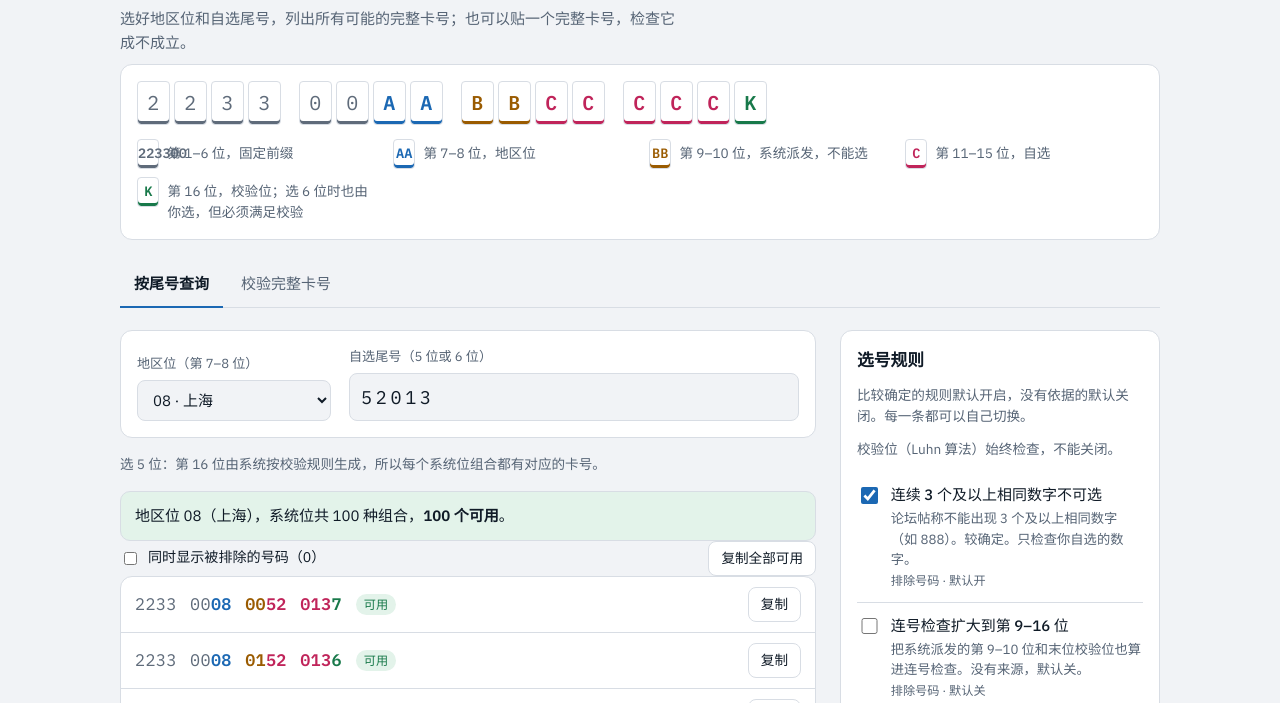
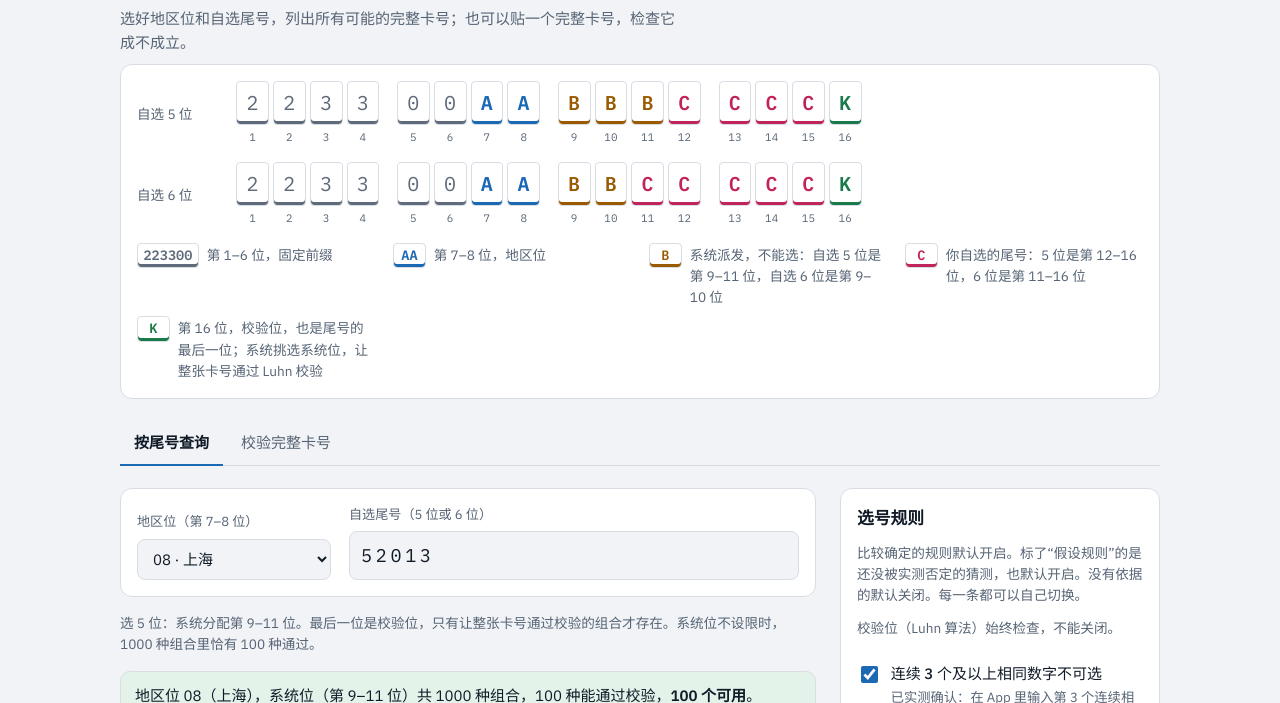
Before and after one commit to cooljz/2233-tails-numbers, a plain HTML site: page index.html in a window 1280 px wide. Shown: the part 97-800 px from the top of the page. Drawn offline with Linux system fonts and the light colour scheme.

Commit message:
Update rules for 5-digit tails and add observed-data notes
- 5-digit tails: the system now assigns digits 9-11; the tail includes the
  check digit, so candidates are the system digits that make the whole
  number pass the Luhn check
- Drop the "run check extends to digits 9-16" rule and the two rules the
  observed data contradicts
- Add the hypothesis rule "at most 5 of the same digit in the last 8 digits"
  (on by default, marked as unconfirmed)
- Redraw the card structure strip for 5- and 6-digit tails with position
  numbers
- README: structure table, rules table, and observed-data notes

Co-Authored-By: Claude Sonnet 5.5 <noreply@anthropic.com>
Claude-Session: https://claude.ai/code/session_01VZt6Lafr53zyMA3M3Nr8rj

```diff
--- a/index.html
+++ b/index.html
@@ -52,13 +52,20 @@ header{display:flex; flex-direction:column; gap:10px}
 h1{margin:0; font-size:1.9rem; line-height:1.2; font-weight:600; letter-spacing:-.01em; text-wrap:balance}
 .lede{margin:0; max-width:62ch; color:var(--muted)}
 
-.strip{background:var(--surface); border:1px solid var(--line); border-radius:12px; padding:16px; display:flex; flex-direction:column; gap:14px; min-width:0}
-.strip .num{font-size:1.25rem; gap:.9em}
-.strip .d{width:1.65em; height:2.2em; display:inline-grid; place-items:center; border:1px solid var(--line); border-radius:4px; box-shadow:inset 0 -3px 0 currentColor}
+.strip{--cell:2.05rem; background:var(--surface); border:1px solid var(--line); border-radius:12px; padding:16px; display:flex; flex-direction:column; gap:14px; min-width:0}
+.strip .num{font-size:1.25rem; gap:1.1rem}
+.strip .d{width:var(--cell); height:2.2em; display:inline-grid; place-items:center; border:1px solid var(--line); border-radius:4px; box-shadow:inset 0 -3px 0 currentColor}
 .strip .grp{gap:4px}
+.srows{display:flex; flex-direction:column; gap:14px; min-width:0}
+.srow{display:flex; flex-wrap:wrap; align-items:center; gap:6px 16px; min-width:0}
+.slabel{flex:none; width:5.2rem; font-size:.85rem; color:var(--muted)}
+.sdig{display:flex; flex-direction:column; gap:4px; overflow-x:auto; max-width:100%; padding-bottom:2px}
+.strip .idx{font-size:.68rem; color:var(--muted)}
+.idx .i{width:var(--cell); text-align:center}
 .legend{list-style:none; margin:0; padding:0; display:grid; grid-template-columns:repeat(auto-fit,minmax(210px,1fr)); gap:8px 18px; font-size:.85rem}
 .legend li{display:flex; gap:8px; align-items:baseline; min-width:0}
 .legend b{font-family:var(--font-num); font-weight:600; flex:none}
+.strip .legend .d{width:auto; min-width:var(--cell); padding:0 .4em; height:1.9em; font-size:.85rem}
 .legend span{color:var(--muted)}
 
 .num{font-family:var(--font-num); display:flex; flex-wrap:nowrap; gap:.8em; font-size:1.05rem; letter-spacing:.02em}
@@ -119,8 +126,11 @@ input.short{width:5.2em; text-align:center; letter-spacing:.1em}
   .row{grid-template-columns:minmax(0,1fr) auto}
   .row .meta{grid-column:1 / -1; order:3}
   .num{gap:.55em; font-size:.98rem}
-  .strip .num{font-size:.9rem; gap:.5em}
-  .strip .d{width:1.5em}
+  .strip{--cell:1rem}
+  .strip .num{font-size:.85rem; gap:.4rem}
+  .strip .idx{font-size:.6rem}
+  .strip .grp{gap:2px}
+  .slabel{width:100%}
 }
 
 .checks{list-style:none; margin:0; padding:0; background:var(--surface); border:1px solid var(--line); border-radius:12px}
@@ -157,13 +167,13 @@ input.short{width:5.2em; text-align:center; letter-spacing:.1em}
     <h1>2233 尾号工具</h1>
     <p class="lede">选好地区位和自选尾号，列出所有可能的完整卡号；也可以贴一个完整卡号，检查它成不成立。</p>
     <div class="strip">
-      <div class="num" id="strip" aria-label="卡号结构示意"></div>
+      <div class="srows" id="strip" aria-label="卡号结构示意"></div>
       <ul class="legend">
         <li><b class="d fixed">223300</b><span>第 1–6 位，固定前缀</span></li>
         <li><b class="d region">AA</b><span>第 7–8 位，地区位</span></li>
-        <li><b class="d sys">BB</b><span>第 9–10 位，系统派发，不能选</span></li>
-        <li><b class="d chosen">C</b><span>第 11–15 位，自选</span></li>
-        <li><b class="d check">K</b><span>第 16 位，校验位；选 6 位时也由你选，但必须满足校验</span></li>
+        <li><b class="d sys">B</b><span>系统派发，不能选：自选 5 位是第 9–11 位，自选 6 位是第 9–10 位</span></li>
+        <li><b class="d chosen">C</b><span>你自选的尾号：5 位是第 12–16 位，6 位是第 11–16 位</span></li>
+        <li><b class="d check">K</b><span>第 16 位，校验位，也是尾号的最后一位；系统挑选系统位，让整张卡号通过 Luhn 校验</span></li>
       </ul>
     </div>
   </header>
@@ -208,24 +218,24 @@ input.short{width:5.2em; text-align:center; letter-spacing:.1em}
             </div>
           </div>
         </div>
-        <p class="hint">打开页面时填入的是示例卡号，改成你自己的即可。选 5 位时第 16 位由系统生成，选 6 位时第 16 位也算进连号检查。</p>
+        <p class="hint">打开页面时填入的是示例卡号，改成你自己的即可。选 5 位时系统分配第 9–11 位，选 6 位时系统分配第 9–10 位。</p>
         <div id="v-out"></div>
       </section>
     </div>
 
     <aside class="rules" aria-labelledby="rules-h">
       <h2 id="rules-h">选号规则</h2>
-      <p class="hint">比较确定的规则默认开启，没有依据的默认关闭。每一条都可以自己切换。</p>
+      <p class="hint">比较确定的规则默认开启。标了“假设规则”的是还没被实测否定的猜测，也默认开启。没有依据的默认关闭。每一条都可以自己切换。</p>
       <p class="hint">校验位（Luhn 算法）始终检查，不能关闭。</p>
       <ul id="rules-list"></ul>
       <div class="field">
-        <span class="lbl">系统位范围（第 9–10 位）</span>
+        <span class="lbl">系统位范围（第 9–10 位；自选 5 位时第 9–11 位）</span>
         <div class="range">
-          <input type="text" id="bb-from" class="mono short" inputmode="numeric" maxlength="2" value="00" aria-label="系统位起始">
+          <input type="text" id="bb-from" class="mono short" inputmode="numeric" maxlength="3" value="0" aria-label="系统位起始">
           <span>到</span>
-          <input type="text" id="bb-to" class="mono short" inputmode="numeric" maxlength="2" value="99" aria-label="系统位结束">
+          <input type="text" id="bb-to" class="mono short" inputmode="numeric" maxlength="3" placeholder="最大" aria-label="系统位结束">
         </div>
-        <span class="hint">卡号可能按批次发放，实际范围不确定，默认全部 00–99。</span>
+        <span class="hint">卡号可能按批次发放，实际范围不确定，默认不限制。</span>
       </div>
       <button type="button" class="btn" id="reset-rules">恢复默认规则</button>
     </aside>
@@ -258,10 +268,10 @@ const REGIONS = Object.fromEntries(REGION_LIST);
 const RULE_DEFS = [
   {id:'run3', on:true, kind:'block',
    title:'连续 3 个及以上相同数字不可选',
-   note:'论坛帖称不能出现 3 个及以上相同数字（如 888）。较确定。只检查你自选的数字。'},
-  {id:'edge', on:false, kind:'block',
-   title:'连号检查扩大到第 9–16 位',
-   note:'把系统派发的第 9–10 位和末位校验位也算进连号检查。没有来源，默认关。'},
+   note:'已实测确认：在 App 里输入第 3 个连续相同的数字，会直接提示找不到这类号码。只检查你自选的尾号，系统派发的位出现过 999、555，系统位和尾号交界处出现过 000，都能选到。'},
+  {id:'max8', on:true, kind:'block', hyp:true,
+   title:'后八位里同一数字最多出现 5 次',
+   note:'假设规则，还没被证实。第 9–16 位一起算。实测的 30 个号码都没有违反，其中 11 个恰好有 5 个 0，所以暂时没有被否定。'},
   {id:'region', on:false, kind:'block',
    title:'地区位必须在已知分行表内',
    note:'分行表来自论坛，未核实，默认关。'}
@@ -282,36 +292,40 @@ function maxRun(s){
   for (const c of s){ if (c === prev) run++; else { run = 1; prev = c; } if (run > best) best = run; }
   return best;
 }
+function topDigit(s){
+  const c = {}; let d = '', n = 0;
+  for (const x of s){ c[x] = (c[x] || 0) + 1; if (c[x] > n){ n = c[x]; d = x; } }
+  return {d, n};
+}
 /* Per-rule outcomes for the enabled rules. n = number of digits the user chose (5 or 6). */
 function evalRules(card, n, on){
-  const chosen = card.slice(10, 10 + n), region = card.slice(6, 8);
-  const runC = maxRun(chosen), run9 = maxRun(card.slice(8));
+  const chosen = card.slice(16 - n), region = card.slice(6, 8);
+  const runC = maxRun(chosen);
   const out = [];
   if (on.run3) out.push(runC >= 3
     ? {id:'run3', state:'fail', msg:'自选数字里有连续 ' + runC + ' 个相同数字'}
     : {id:'run3', state:'pass', msg:'自选数字里没有连续 3 个相同数字'});
-  if (on.edge) out.push(run9 >= 3
-    ? {id:'edge', state:'fail', msg:'第 9–16 位里有连续 ' + run9 + ' 个相同数字'}
-    : {id:'edge', state:'pass', msg:'第 9–16 位里没有连续 3 个相同数字'});
+  if (on.max8){
+    const t = topDigit(card.slice(8));
+    out.push(t.n > 5
+      ? {id:'max8', state:'fail', msg:'后八位里数字 ' + t.d + ' 出现了 ' + t.n + ' 次，超过 5 次'}
+      : {id:'max8', state:'pass', msg:'后八位里没有数字超过 5 次'});
+  }
   if (on.region) out.push(!REGIONS[region]
     ? {id:'region', state:'fail', msg:'地区位 ' + region + ' 不在已知分行表内'}
     : {id:'region', state:'pass', msg:'地区位 ' + region + ' 是' + REGIONS[region]});
   return out;
 }
+/* The tail is the last n digits (n = 5 or 6) and includes the check digit.
+   The system assigns digits 9..(16-n): 3 digits for n = 5, 2 digits for n = 6. */
 function enumerate(region, tail, on, from, to){
-  const n = tail.length, rows = [];
-  for (let b = from; b <= to; b++){
-    const bb = String(b).padStart(2, '0');
-    let card, luhnOk = true, expected = null;
-    if (n === 5){
-      const f = PREFIX + region + bb + tail;
-      card = f + luhnCheckDigit(f);
-    } else {
-      card = PREFIX + region + bb + tail;
-      expected = luhnCheckDigit(card.slice(0, 15));
-      luhnOk = expected === +card[15];
-    }
-    rows.push({card, bb, luhnOk, expected, rules: evalRules(card, n, on)});
+  const n = tail.length, sysLen = 8 - n, max = Math.pow(10, sysLen) - 1, rows = [];
+  const hi = Math.min(to, max);
+  for (let b = Math.max(0, from); b <= hi; b++){
+    const bb = String(b).padStart(sysLen, '0');
+    const card = PREFIX + region + bb + tail;
+    const expected = luhnCheckDigit(card.slice(0, 15));
+    rows.push({card, bb, luhnOk: expected === +card[15], expected, rules: evalRules(card, n, on)});
   }
   return rows;
 }
@@ -345,9 +359,8 @@ function verifyCard(raw, n, on){
   } catch (e) {}
   function saveRules(){ try { localStorage.setItem('boc2233.rules', JSON.stringify(on)); } catch (e) {} }
 
-  const sampleF = PREFIX + '08' + '36' + '52013';
-  const sampleCard = sampleF + luhnCheckDigit(sampleF);
-  const st = {tab:'query', region:'08', regionOther:'', tail:'52013', from:0, to:99, showEx:false,
+  const sampleCard = enumerate('08', '52013', {}, 0, 999).find(r => r.luhnOk).card;
+  const st = {tab:'query', region:'08', regionOther:'', tail:'52013', from:0, to:null, showEx:false,
               vin: sampleCard.replace(/(\d{4})(?=\d)/g, '$1 '), vn:5};
   let lastGood = [];
 
@@ -356,7 +369,7 @@ function verifyCard(raw, n, on){
     for (let g = 0; g < 4; g++){
       h += '<span class="grp">';
       for (let i = g * 4; i < g * 4 + 4; i++){
-        const cls = i < 6 ? 'fixed' : i < 8 ? 'region' : i < 10 ? 'sys' : (i < 10 + n ? 'chosen' : 'check');
+        const cls = i < 6 ? 'fixed' : i < 8 ? 'region' : i < 16 - n ? 'sys' : i === 15 ? 'check' : 'chosen';
         h += '<span class="d ' + cls + '">' + card[i] + '</span>';
       }
       h += '</span>';
@@ -378,13 +391,14 @@ function verifyCard(raw, n, on){
   function renderQuery(){
     const out = $('#q-out'), hint = $('#tail-hint');
     const region = regionCode(), tail = st.tail, n = tail.length;
-    hint.textContent = n === 5 ? '选 5 位：第 16 位由系统按校验规则生成，所以每个系统位组合都有对应的卡号。'
-      : n === 6 ? '选 6 位：第 16 位也是你选的，只有满足校验的系统位组合才存在，可能一个都没有。'
+    hint.textContent = n === 5 ? '选 5 位：系统分配第 9–11 位。最后一位是校验位，只有让整张卡号通过校验的组合才存在。系统位不设限时，1000 种组合里恰有 100 种通过。'
+      : n === 6 ? '选 6 位：系统分配第 9–10 位，同样只有通过校验的组合才存在。系统位不设限时，100 种组合里恰有 10 种通过，银行实际能分配的可能更少。'
       : '输入 5 位或 6 位数字。';
     if (!/^\d{2}$/.test(region)){ out.innerHTML = note('请先填 2 位地区位（第 7–8 位）。'); return; }
     if (n < 5){ out.innerHTML = note('再输入 ' + (5 - n) + ' 位数字，就能列出所有可能的卡号。'); return; }
 
-    const rows = enumerate(region, tail, on, Math.min(st.from, st.to), Math.max(st.from, st.to));
+    const maxSys = Math.pow(10, 8 - n) - 1, hiSys = st.to === null ? maxSys : st.to;
+    const rows = enumerate(region, tail, on, Math.min(st.from, hiSys), Math.max(st.from, hiSys));
     const good = [], bad = [];
     rows.forEach(r => {
       const reasons = [];
@@ -401,21 +415,20 @@ function verifyCard(raw, n, on){
 
     let head;
     if (good.length){
-      head = n === 5
-        ? note('地区位 ' + region + name + '，系统位共 ' + rows.length + ' 种组合，<strong>' + good.length + ' 个可用</strong>' + (ruleBad ? '，' + ruleBad + ' 个被规则排除。' : '。'), 'ok')
-        : note('你选了 6 位。' + rows.length + ' 种系统位组合里有 ' + luhnPass + ' 种通过校验，<strong>' + good.length + ' 个可用</strong>' + (ruleBad ? '，' + ruleBad + ' 个被规则排除。' : '。'), 'ok');
+      head = note('地区位 ' + region + name + '，系统位（' + (n === 5 ? '第 9–11 位' : '第 9–10 位') + '）共 ' + rows.length + ' 种组合，' + luhnPass + ' 种能通过校验，<strong>' + good.length + ' 个可用</strong>' + (ruleBad ? '，' + ruleBad + ' 个被规则排除。' : '。'), 'ok');
     } else {
       const first = rows.find(r => r.luhnOk);
       const why = first ? [...new Set(first.rules.filter(x => x.state === 'fail').map(x => x.msg))].join('；') : '';
-      if (n === 6 && luhnPass === 0){
-        head = note('<strong>没有可用号码。</strong>这个 6 位尾号在当前系统位范围内，没有一种组合能通过校验。',
-          'bad', '去掉最后一位改选 5 位，第 16 位就由系统生成。');
+      if (luhnPass === 0){
+        head = note('<strong>没有可用号码。</strong>在当前系统位范围内，没有一种组合能让这个尾号通过校验。',
+          'bad', '放宽系统位范围，或者换一个尾号。');
       } else {
         head = note('<strong>没有可用号码。</strong>' + (why ? why + '，所以每个组合都被排除。' : '所有组合都被规则排除。'),
           'bad', '可以在右侧关掉对应规则，或者换一个尾号。');
       }
     }
     let html = head;
+    if (good.length > 10) html += '<p class="hint">App 一次只推荐 10 个号码，每天有 5 次刷新机会，一天最多看到 50 个，所以这里的候选不一定都能在 App 里看到。</p>';
     if (good.length || bad.length){
       html += '<div class="toolbar"><label><input type="checkbox" id="show-ex"' + (st.showEx ? ' checked' : '') +
         '> 同时显示被排除的号码（' + bad.length + '）</label>' +
@@ -447,9 +460,9 @@ function verifyCard(raw, n, on){
       html += '<dl class="parts">' +
         '<div><dt>前缀</dt><dd>' + d.slice(0, 6) + '</dd></div>' +
         '<div><dt>地区位</dt><dd>' + region + (REGIONS[region] ? ' · ' + REGIONS[region] : ' · 未收录') + '</dd></div>' +
-        '<div><dt>系统位</dt><dd>' + d.slice(8, 10) + '</dd></div>' +
-        '<div><dt>自选位（' + n + ' 位）</dt><dd>' + d.slice(10, 10 + n) + '</dd></div>' +
-        (n === 5 ? '<div><dt>校验位</dt><dd>' + d[15] + '</dd></div>' : '') +
+        '<div><dt>系统位（' + (n === 5 ? '第 9–11 位' : '第 9–10 位') + '）</dt><dd>' + d.slice(8, 16 - n) + '</dd></div>' +
+        '<div><dt>自选位（' + n + ' 位）</dt><dd>' + d.slice(16 - n) + '</dd></div>' +
+        '<div><dt>校验位（第 16 位）</dt><dd>' + d[15] + '</dd></div>' +
         '</dl>';
     }
     html += '<ul class="checks">' + r.items.map(x =>
@@ -462,12 +475,23 @@ function verifyCard(raw, n, on){
     $('#rules-list').innerHTML = RULE_DEFS.map(r =>
       '<li><label class="rule" for="rule-' + r.id + '"><input type="checkbox" id="rule-' + r.id + '" data-rule="' + r.id + '"' + (on[r.id] ? ' checked' : '') + '>' +
       '<span class="rt"><span class="rtitle">' + r.title + '</span><span class="rnote">' + r.note + '</span>' +
-      '<span class="rkind">' + (r.kind === 'warn' ? '只提醒' : '排除号码') + ' · 默认' + (r.on ? '开' : '关') + '</span></span></label></li>').join('');
+      '<span class="rkind">' + (r.kind === 'warn' ? '只提醒' : '排除号码') + ' · 默认' + (r.on ? '开' : '关') + (r.hyp ? ' · 假设规则' : '') + '</span></span></label></li>').join('');
   }
   function renderAll(){ renderQuery(); renderVerify(); }
 
   /* ---------- wiring ---------- */
-  $('#strip').innerHTML = numHTML('223300AABBCCCCCK', 5);
+  function idxHTML(){
+    let h = '';
+    for (let g = 0; g < 4; g++){
+      h += '<span class="grp">';
+      for (let i = g * 4; i < g * 4 + 4; i++) h += '<span class="i">' + (i + 1) + '</span>';
+      h += '</span>';
+    }
+    return h;
+  }
+  $('#strip').innerHTML = [['自选 5 位', '223300AABBBCCCCK', 5], ['自选 6 位', '223300AABBCCCCCK', 6]].map(r =>
+    '<div class="srow"><span class="slabel">' + r[0] + '</span><div class="sdig"><div class="num">' + numHTML(r[1], r[2]) +
+    '</div><div class="num idx" aria-hidden="true">' + idxHTML() + '</div></div></div>').join('');
   const sel = $('#region');
   sel.innerHTML = REGION_LIST.map(p => '<option value="' + p[0] + '">' + p[0] + ' · ' + p[1] + '</option>').join('') + '<option value="other">其他（手动输入）</option>';
   sel.value = st.region;
@@ -490,12 +514,12 @@ function verifyCard(raw, n, on){
     st.tail = e.target.value; renderQuery();
   });
   function bbVal(el, dflt){
-    el.value = el.value.replace(/\D/g, '').slice(0, 2);
+    el.value = el.value.replace(/\D/g, '').slice(0, 3);
     const v = parseInt(el.value, 10);
-    return Number.isNaN(v) ? dflt : Math.max(0, Math.min(99, v));
+    return Number.isNaN(v) ? dflt : Math.max(0, Math.min(999, v));
   }
   $('#bb-from').addEventListener('input', e => { st.from = bbVal(e.target, 0); renderQuery(); });
-  $('#bb-to').addEventListener('input', e => { st.to = bbVal(e.target, 99); renderQuery(); });
+  $('#bb-to').addEventListener('input', e => { st.to = bbVal(e.target, null); renderQuery(); });
   $('#vin').addEventListener('input', e => {
     e.target.value = e.target.value.replace(/[^\d\s]/g, '');
     st.vin = e.target.value; renderVerify();
```
Also changed, not shown: 1 other file.
